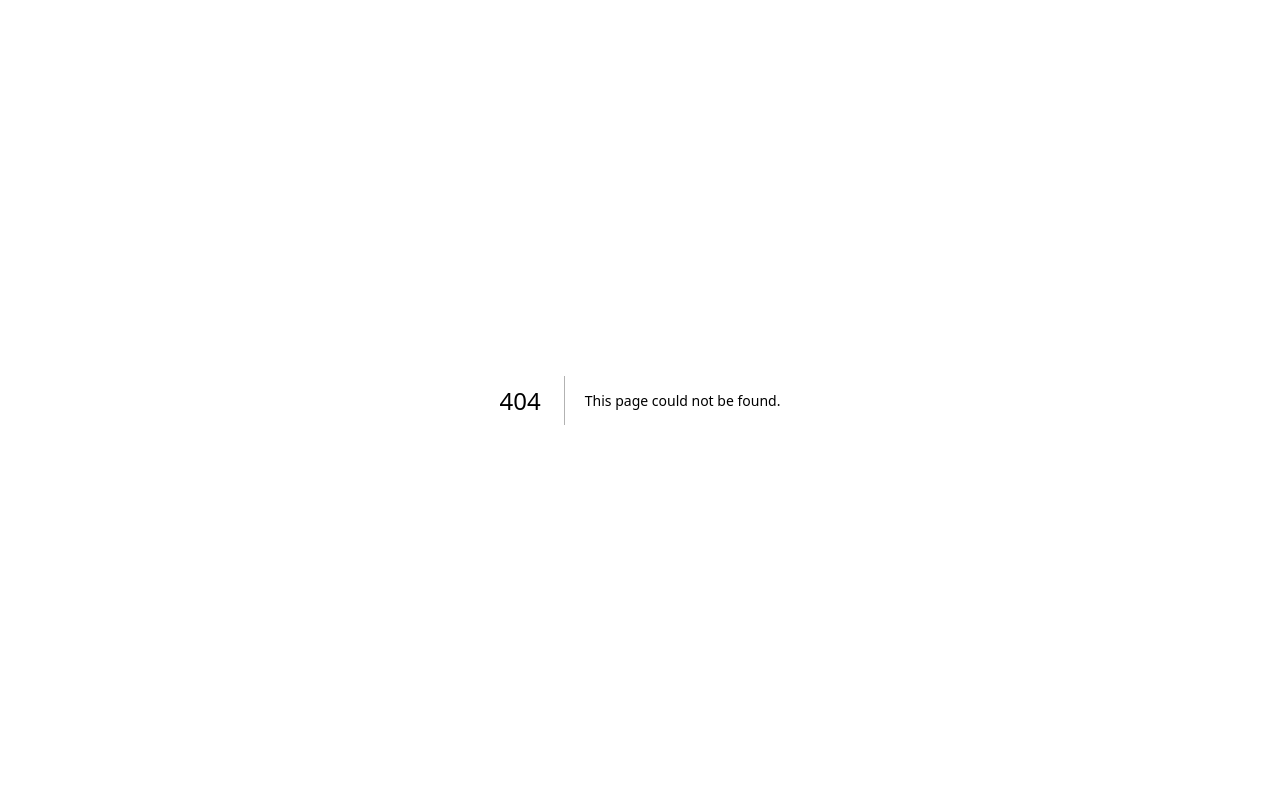
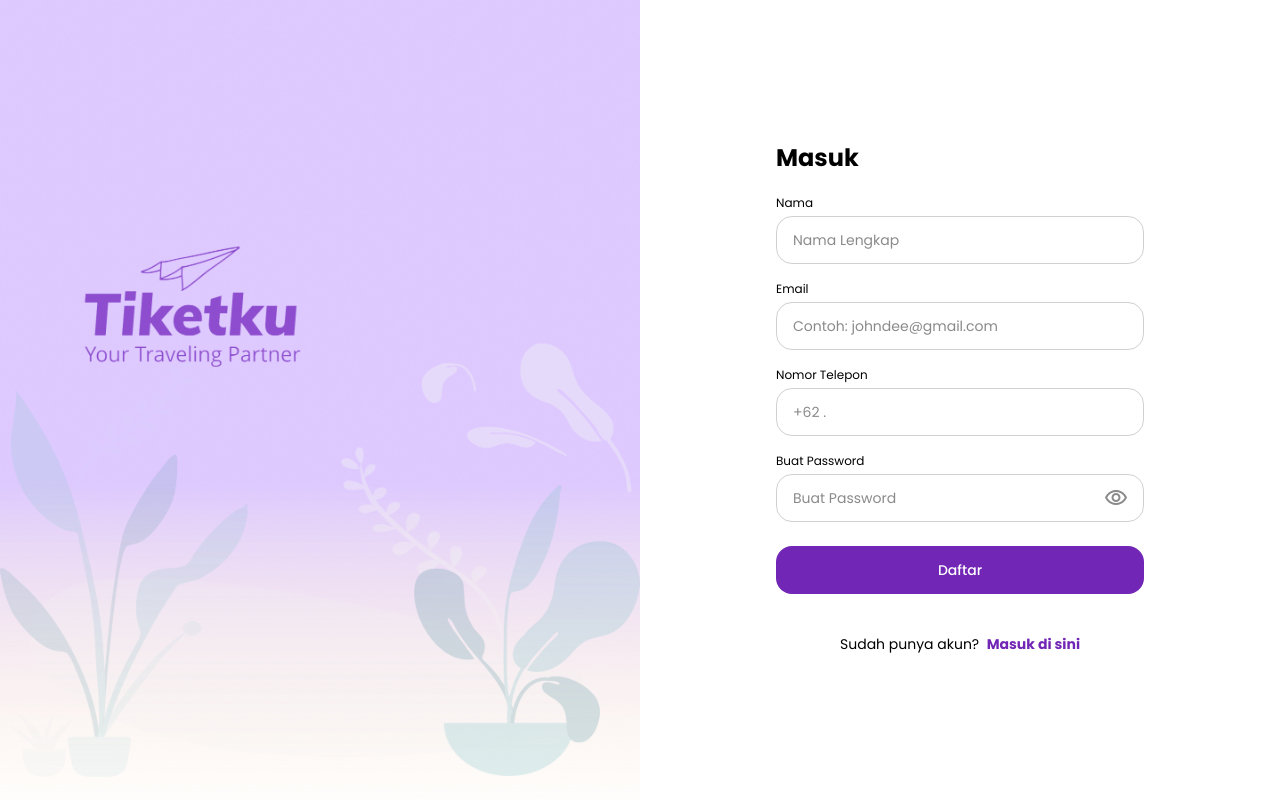
Before and after one commit to arieffadhlan/shinzou-frontend, a Next.js app: page /auth/register in a window 1280 px wide. Before the commit this address had no page. Built offline with nearby package versions, Linux system fonts and the light colour scheme.

Commit message:
feat: add register

```diff
--- /dev/null
+++ b/app/auth/register/page.jsx
@@ -0,0 +1,100 @@
+"use client";
+
+import { useForm } from "react-hook-form";
+import { yupResolver } from "@hookform/resolvers/yup";
+import * as yup from "yup";
+
+import Button from "@/components/Button";
+import Input from "@/components/forms/Input";
+import Label from "@/components/forms/Label";
+
+const validationSchema = yup.object().shape({
+  name: yup.string().required("Nama wajib diisi."),
+  email: yup.string().email("Email tidak valid.").required("Email wajib diisi."),
+  phoneNumber: yup.string().required("Nomor telepon wajib diisi."),
+  password: yup.string().min(8).required("Password wajib diisi."),
+});
+
+const Register = () => {
+  const {
+    register,
+    reset,
+    handleSubmit,
+    formState: { errors }
+  } = useForm({
+    resolver: yupResolver(validationSchema),
+  });
+
+  const onSubmit = (data) => {
+    console.log(data);
+    reset();
+  }
+
+  return (
+    <div className="flex-[100%] flex flex-col gap-6 px-6 xs:px-0 xl:px-[136px] xl:flex-[50%]">
+      <h1 className="font-bold text-2xl leading-6 text-black">
+        Masuk
+      </h1>
+      <div className="flex flex-col gap-10">
+        <form onSubmit={handleSubmit(onSubmit)} className="flex flex-col gap-4">
+          <div className="flex flex-col gap-1">
+            <Label id="name">Nama</Label>
+            <Input
+              type="text"
+              variant="primary"
+              name="name"
+              register={register}
+              errors={errors}
+              validationSchema={validationSchema}
+              placeholder="Nama Lengkap"
+            />
+          </div>
+          <div className="flex flex-col gap-1">
+            <Label id="email">Email</Label>
+            <Input
+              type="email"
+              variant="primary"
+              name="email"
+              register={register}
+              errors={errors}
+              validationSchema={validationSchema}
+              placeholder="Contoh: johndee@gmail.com"
+            />
+          </div>
+          <div className="flex flex-col gap-1">
+            <Label id="phoneNumber">Nomor Telepon</Label>
+            <Input
+              type="number"
+              variant="primary"
+              name="phoneNumber"
+              register={register}
+              errors={errors}
+              validationSchema={validationSchema}
+              placeholder="+62 ."
+            />
+          </div>
+          <div className="flex flex-col gap-1">
+            <Label id="password">Buat Password</Label>
+            <Input
+              type="password"
+              variant="primary"
+              name="password"
+              register={register}
+              errors={errors}
+              validationSchema={validationSchema}
+              placeholder="Buat Password"
+            />
+          </div>
+          <Button type="submit" size="sm" variant="primary" className="w-full py-3.5 mt-2 active:bg-primary5">
+            Daftar
+          </Button>
+        </form>
+        <span className="flex justify-center items-center text-sm text-black">
+          Sudah punya akun? &nbsp;<a href="#" className="font-bold text-primary-4">Masuk di sini</a>
+        </span>
+      </div>
+    </div>
+  )
+}
+
+export default Register;
```
